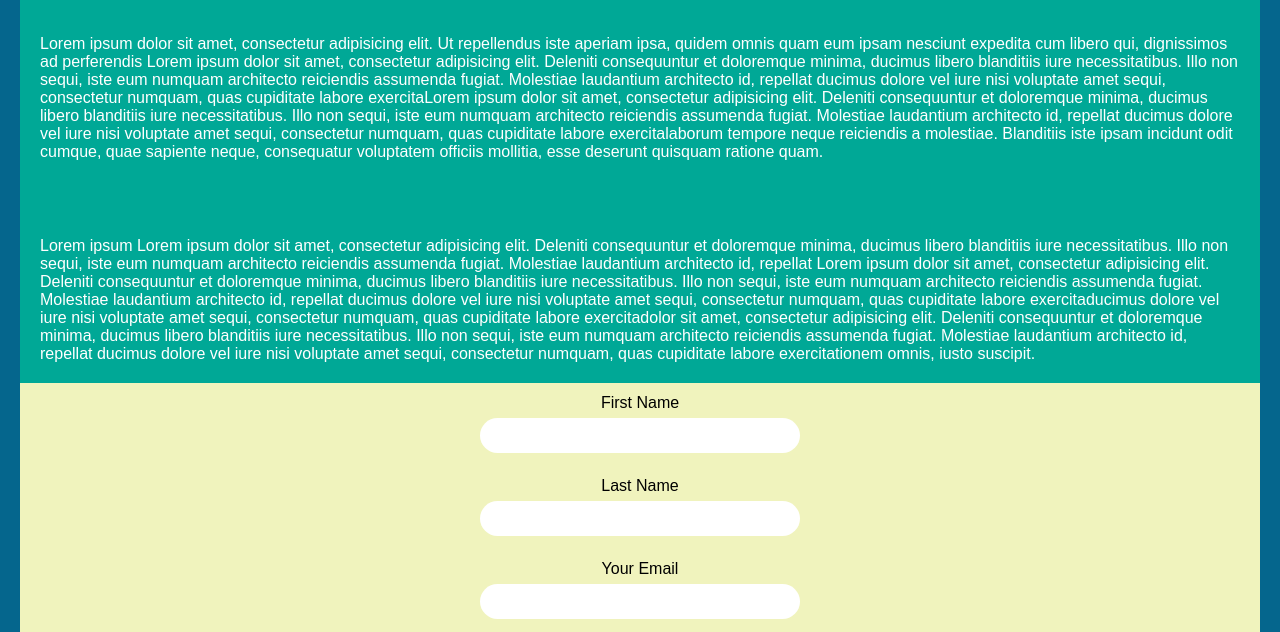
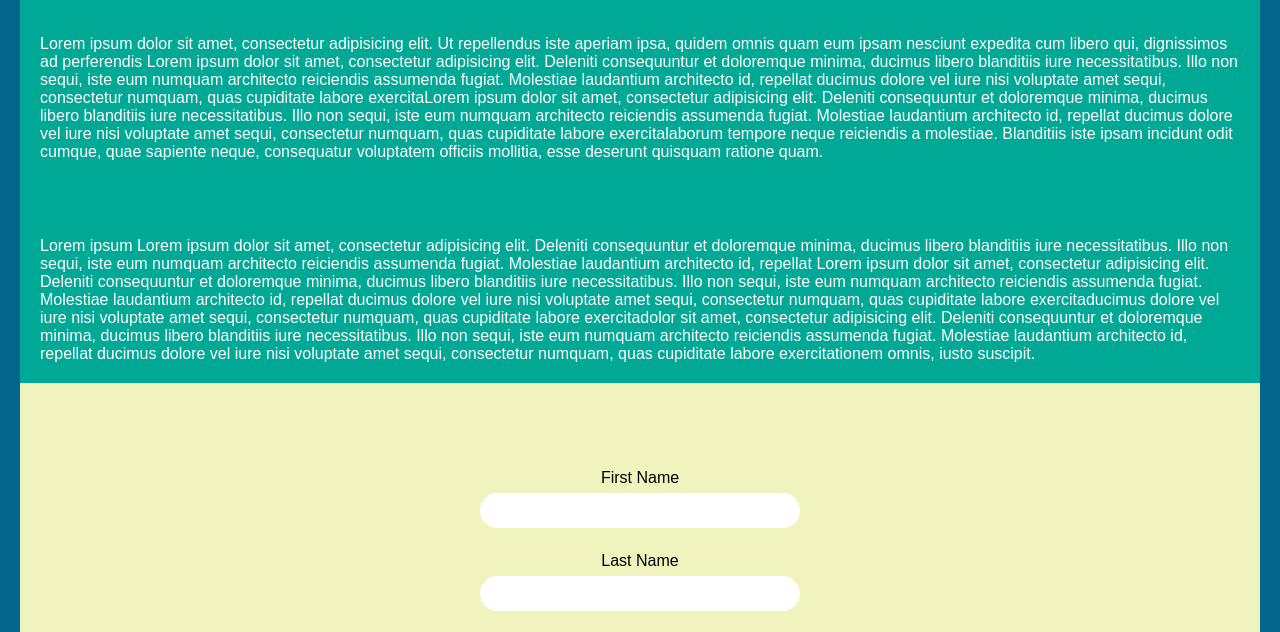
Before and after one commit to Wagdi86/alamri, a plain HTML site: page index.html in a window 1280 px wide. Shown: the part 126-758 px from the top of the page. Drawn offline with Linux system fonts and the light colour scheme; a web font is replaced by a local one.

Commit message:
Center Form in height

```diff
--- a/css/style.css
+++ b/css/style.css
@@ -14,7 +14,7 @@ body{
 }
 #container{
   max-width: 1240px;
-  height: auto;
+  height: 1000px;
   margin:0 auto;
   background-color: #00A896;
   text-align: center;
@@ -35,6 +35,8 @@ h1,h2{
 #wrhitehier{
   background-color: #F0F3BD;
   padding:5px;
+  height: 460px;
+  padding-top: 80px
 
 }
 .clickme{
@@ -43,6 +45,7 @@ h1,h2{
   padding: 10px;
   border-radius: 20px;
   width: 100px;
+
 
 }
 .em{
```
Also changed, not shown: 1 other file.
